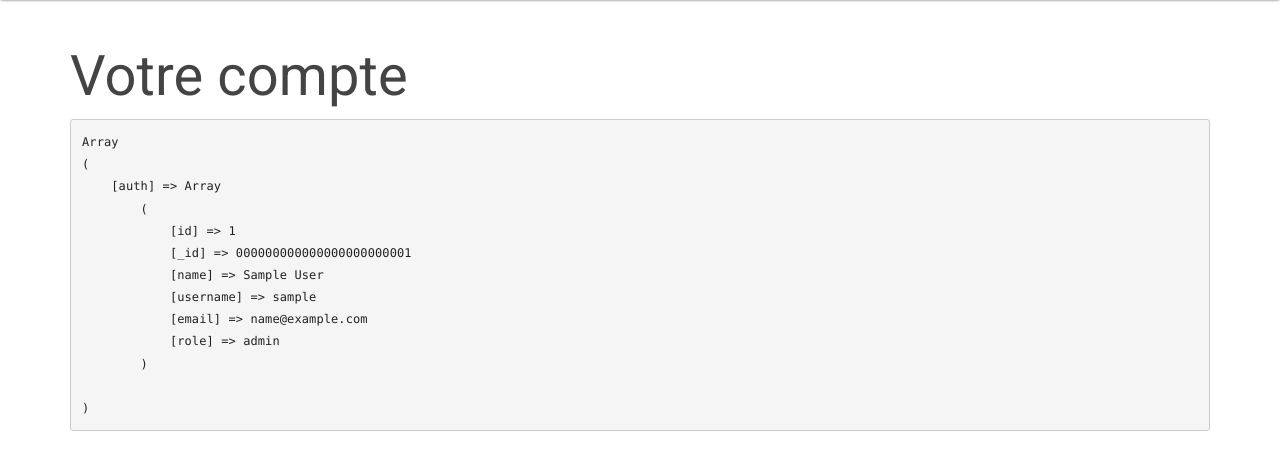
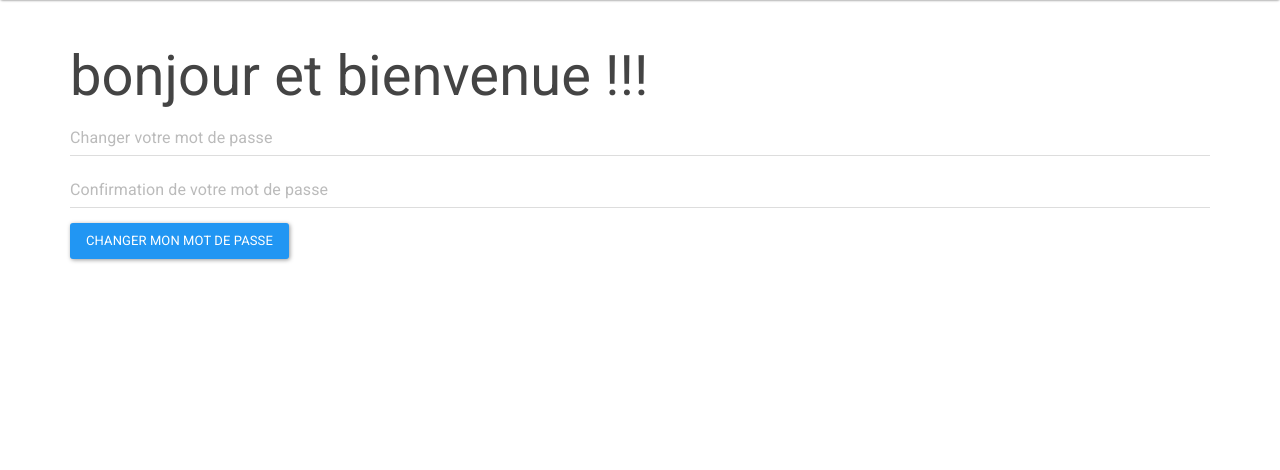
Before and after one commit to jeremgg/Members_area_system, a PHP site: page /tutoriaux/account.php in a window 1280 px wide. Shown: the part 64-534 px from the top of the page. Run offline with PHP 8.4, Linux system fonts and the light colour scheme; the visitor is signed in with stand-in values (Sample User, id 1).

Commit message:
protect the user's personal page

```diff
--- a/site/account.php
+++ b/site/account.php
@@ -4,17 +4,32 @@
     //Include file containing site functions
     require_once 'inc/functions.php';
 
-    //Include the page header file
-    require 'inc/header.php';
+
+    //If the user is not logged in, he does not have access to his personal page
+    logged_only();
 ?>
 
 
 
-<h1>Votre compte</h1>
+<!-- Include the page header file -->
+<?php require 'inc/header.php'; ?>
 
 
 
-<?php debug($_SESSION); ?>
+<!-- Display user's nickname -->
+<h1>bonjour <?= $_SESSION['auth']->username; ?> et bienvenue !!!</h1>
+
+
+<!-- Display the form to change the password -->
+<form action="" method="post">
+    <div class="form-group">
+        <input type="password" name="password" class="form-control" placeholder="Changer votre mot de passe">
+    </div>
+    <div class="form-group">
+        <input type="password" name="password-confirm" class="form-control" placeholder="Confirmation de votre mot de passe">
+    </div>
+    <button class="btn btn-primary">Changer mon  mot de passe</button>
+</form>
 
 
 
--- a/site/inc/functions.php
+++ b/site/inc/functions.php
@@ -24,4 +24,23 @@
 
 
 
+    /**
+     * If the user is not logged in, he does not have access to his personal page
+     * and he is redirected to the login page
+     */
+    function logged_only(){
+        if(!isset($_SESSION['auth'])){
+            //If we do not have a session we create a
+            if (session_status() == PHP_SESSION_NONE) {
+                session_start();
+            }
+
+            $_SESSION['flash']['danger'] = "Vous n'avez pas le droit d'accéder à cette page, vous devez être connecté";
+            header('location: login.php');
+            exit();
+        }
+    }
+
+
+
 ?>
```
